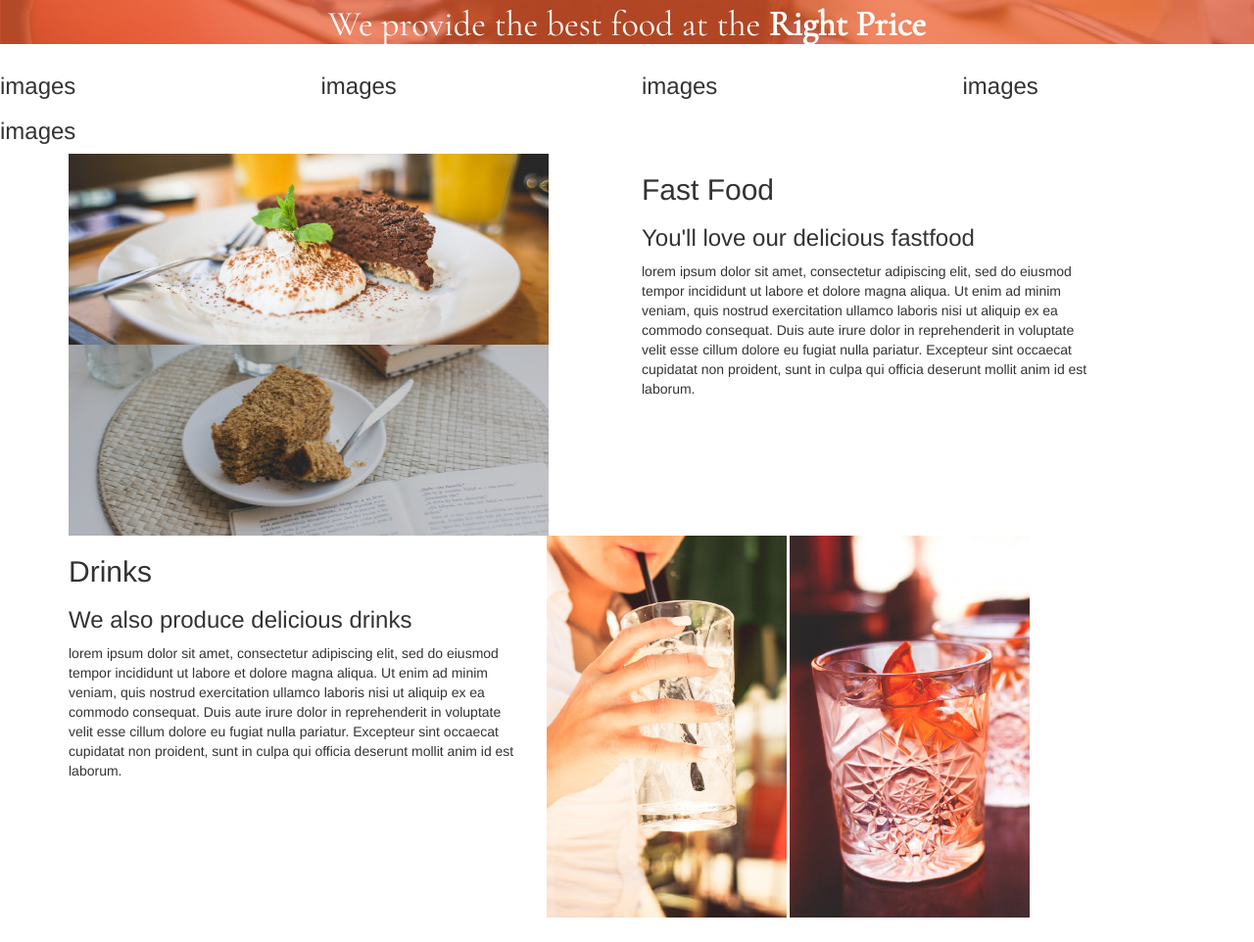
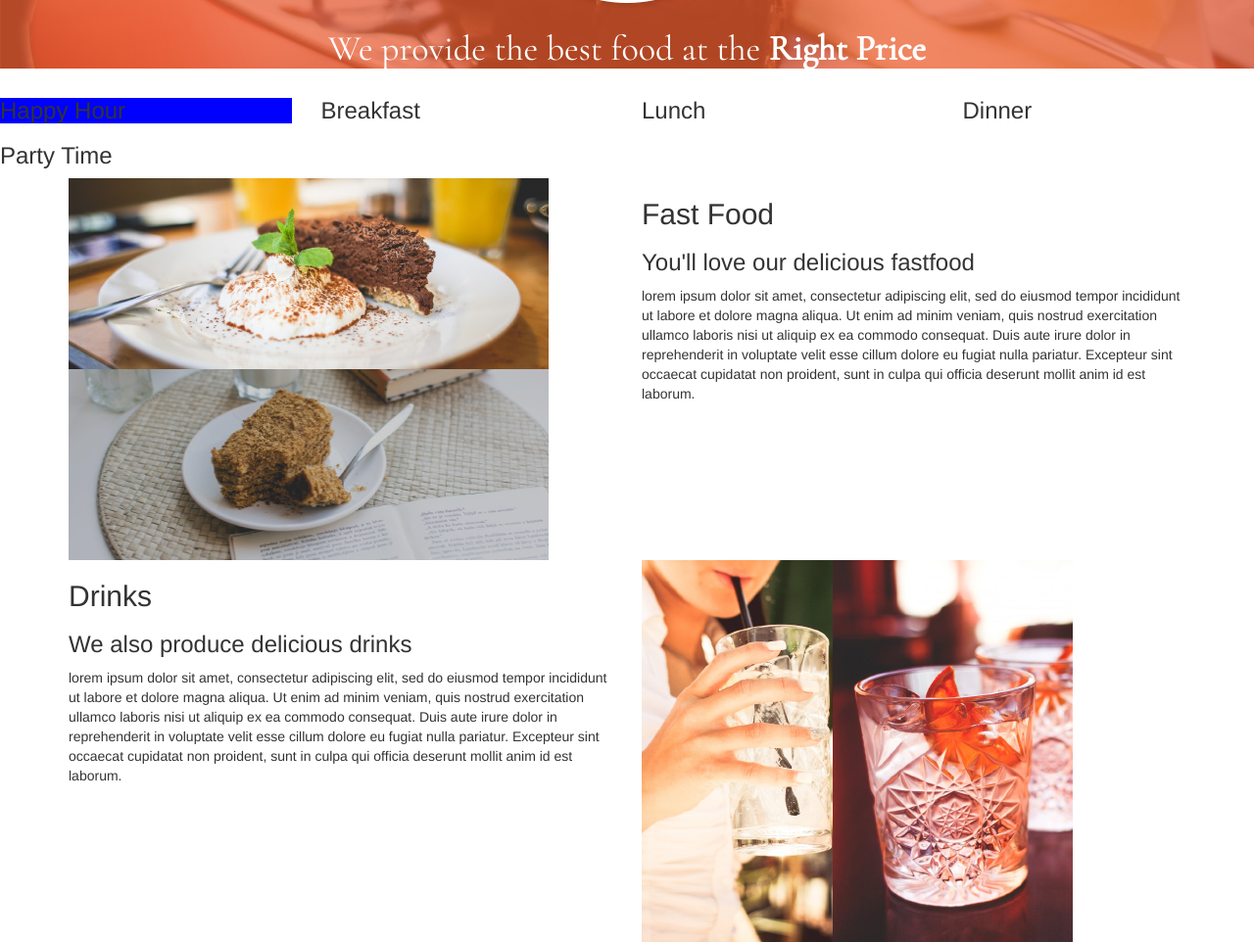
Before and after one commit to ericaoforiatta/nita-cuisine, a plain HTML site: page index.html in a window 1280 px wide. Shown: the part 301-1263 px from the top of the page at 98% size. Before the commit the page ends 1238 px from the top, so only its background shows below. Drawn offline with nearby package versions, Linux system fonts and the light colour scheme.

Commit message:
This commit is after creating and adding comments to the fastfood and drinks section

```diff
--- a/css/styles.css
+++ b/css/styles.css
@@ -7,10 +7,13 @@ background-size: cover;
 font-family: 'Cormorant Garamond', serif;
 font-style: light;
 color: white;
+padding-top: 25px;
+
       }
 .emphasize{
   font-weight: bold;
 }
+
 #fast-food{
   text-align: left;
   float: right;
@@ -18,3 +21,17 @@ color: white;
 #drinks{
   float: left;
 }
+.happyhour{
+  background-color: blue;
+  background-size: contain;
+}
+.partytime{
+  background-color: black;
+}
+#drink2
+{
+  padding-left: none;
+}
+p#drinkscolumn{
+  width: 20px
+}
--- a/index.html
+++ b/index.html
@@ -20,28 +20,32 @@
 
   <div class="row">
     <div class="col-md-3">
-      <h3>images</h3>
-      <h3>images</h3>
+      <div class="happyhour">
+      <h3>Happy Hour</h3>
+    </div>
+      <h3>Party Time</h3>
     </div>
     <div class="col-md-3">
-      <h3>images</h3>
+      <h3>Breakfast</h3>
     </div>
     <div class="col-md-3">
-      <h3>images</h3>
+      <h3>Lunch</h3>
     </div>
     <div class="col-md-3">
-      <h3>images</h3>
+      <h3>Dinner</h3>
     </div>
   </div>
   </div>
-  <div class="fast-food">
+</div>
+
     <div class="container">
+        <div id="fast-food">
       <div class="row">
         <div class="col-md-6">
           <img src="images/fastfood/fastFood1.jpg">
           <img src="images/fastfood/fastFood2.jpg">
         </div>
-        <div class="col-md-5">
+        <div class="col-md-6">
           <h2>Fast Food</h2>
           <h3>You'll love our delicious fastfood</h3>
           <p>lorem ipsum dolor sit amet, consectetur adipiscing elit, sed do eiusmod tempor incididunt ut labore et dolore magna aliqua. Ut enim ad minim veniam, quis nostrud exercitation ullamco laboris nisi ut aliquip ex ea commodo consequat. Duis aute
@@ -50,21 +54,31 @@
       </div>
     </div>
   </div>
-  <div class="container">
-    <div class="row">
-      <div class="col-md-5">
+
+    <div class="container">
+      <div id="drinks">
+      <div class="row">
+        <div class="col-md-6">
         <h2>Drinks</h2>
+
         <h3>We also produce delicious drinks</h3>
-        <p>lorem ipsum dolor sit amet, consectetur adipiscing elit, sed do eiusmod tempor incididunt ut labore et dolore magna aliqua. Ut enim ad minim veniam, quis nostrud exercitation ullamco laboris nisi ut aliquip ex ea commodo consequat. Duis aute irure
-          dolor in reprehenderit in voluptate velit esse cillum dolore eu fugiat nulla pariatur. Excepteur sint occaecat cupidatat non proident, sunt in culpa qui officia deserunt mollit anim id est laborum.</p>
+
+        <p><div id="drinkscolumn>">lorem ipsum dolor sit amet, consectetur adipiscing elit, sed do eiusmod tempor incididunt ut labore et dolore magna aliqua.
+          Ut enim ad minim veniam, quis nostrud exercitation ullamco laboris nisi ut aliquip ex ea commodo consequat. Duis aute irure
+          dolor in reprehenderit in voluptate velit esse cillum dolore
+          eu fugiat nulla pariatur. Excepteur sint occaecat cupidatat non proident, sunt in culpa qui officia deserunt mollit anim id est laborum.</span></p>
       </div>
-      <div class="col-md-6">
-        <img src="images/drinks/drink1.jpg">
-        <img src="images/drinks/drink2.jpg">
+    </div>
+      <div class="col-md-2">
+
+        <img src="images/drinks/drink1.jpg"> </div>
+        <div class="col-md-4">
+        <img id="drink2" src="images/drinks/drink2.jpg"></div>
+
       </div>
     </div>
   </div>
-
+</div>
 
 </body>
 
```
